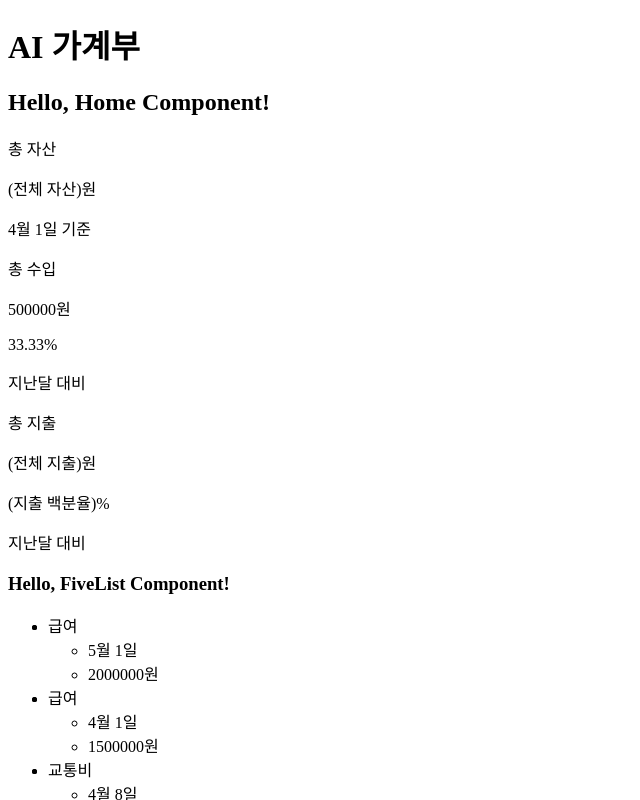
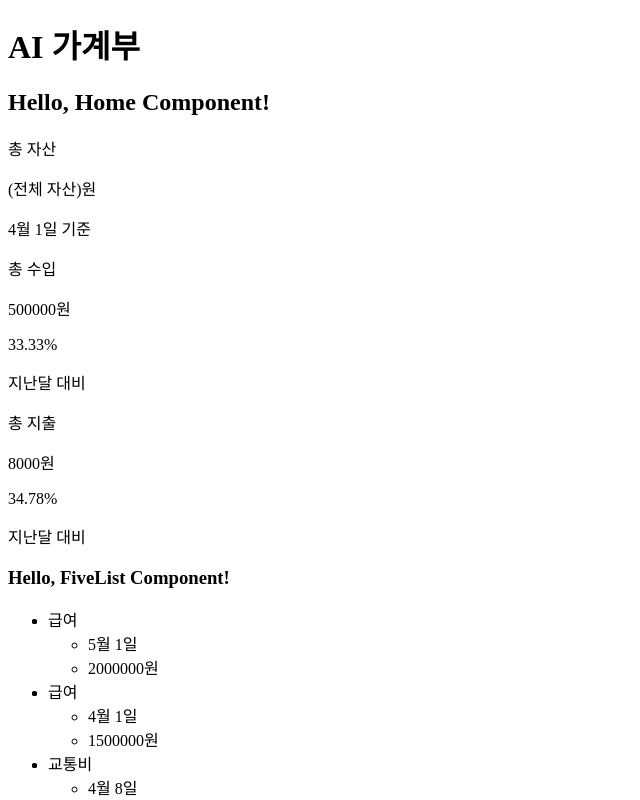
Before and after one commit to SCESecure/AI_Account_Tracker, a React (Vite) app: page / in a window 1280 px wide. Shown: the top 800 px of the page, without its empty margins (0-640 px from the left). Built offline with nearby package versions, Linux system fonts and the light colour scheme.

Commit message:
Expense.tsx 구현 완료

```diff
--- a/src/components/Body/Home/Expense.tsx
+++ b/src/components/Body/Home/Expense.tsx
@@ -2,15 +2,48 @@ import type { List } from "../Body";
 
 export default function Expense({ descList }: { descList: List[] }) {
   /*
-    지출 백분율 = (이번달 전체 지출 - 지난달 전체 지출) / 100
+
+  [방식은 income.tsx와 비슷하게 가면 됨]
+  기존 a원에서 x% 감소했더니 b가 된거임
+
+  a - a * x/100 = b
+  a * (1 - x/100) = b
+  1 - x/100 = b / a
+  - x/100 = b / a - 1
+  x/100 = 1 - b / a
+  x = (1 - b / a) * 100
+
+  여기서 a를 lastMonthTotal으로, b를 thisMonthTotal으로 치환
+
+  x = (1 - thisMonthTotal / lastMonthTotal) * 100
+
   */
+
+  const todayDate = new Date();
+
+  let thisMonthTotal = 0; // 이번달 전체 지출
+  let lastMonthTotal = 0; // 지난달 전체 지출
+
+  for (let i = 0; i < descList.length; i++) {
+    if (descList[i].isExpense) {
+      if (descList[i].month === todayDate.getMonth() + 1) {
+        thisMonthTotal += descList[i].price;
+      }
+      if (descList[i].month === todayDate.getMonth()) {
+        lastMonthTotal += descList[i].price;
+      }
+    }
+  }
+
+  const expensePercent = (1 - thisMonthTotal / lastMonthTotal) * 100;
+
   return (
     <>
       <div>
         <p>총 지출</p>
         {/* 여기는 리스트에서 가져와야 함 */}
-        <p>(전체 지출)원</p>
-        <p>(지출 백분율)%</p>
+        <p>{thisMonthTotal - lastMonthTotal}원</p>
+        <p>{Math.round(expensePercent * 100) / 100}%</p>
         <p>지난달 대비</p>
       </div>
     </>
```
